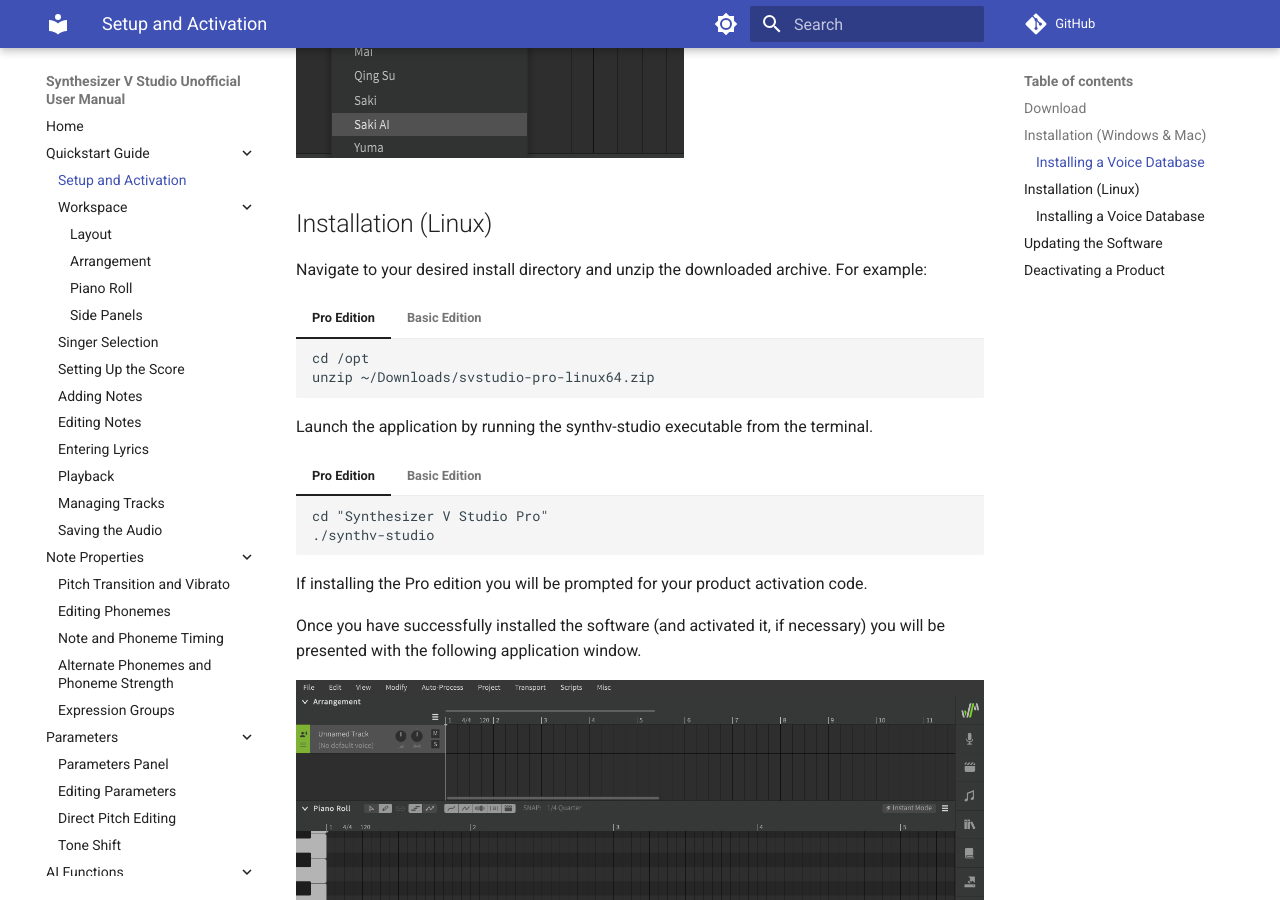
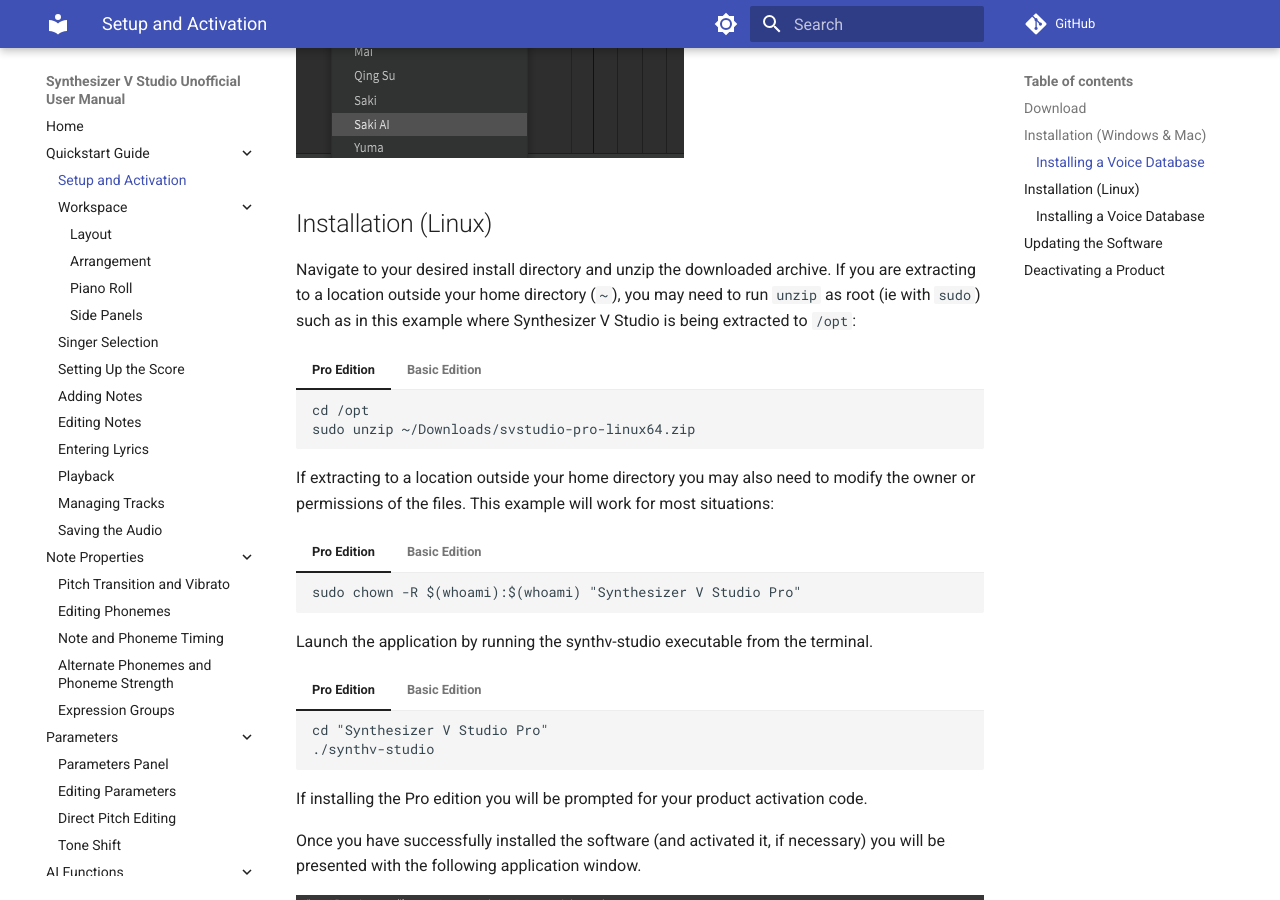
Before and after one commit to claire-west/svstudio-manual, an MkDocs documentation site: the page built from docs/setup.md, in a window 1280 px wide and 900 px high, scrolled down 1503 px. Built offline with MkDocs 1.6.1 and Material for MkDocs 9.7.7, drawn with Linux system fonts in a browser that asks for light colours; comment, search, counter and statistics services are not loaded.

Commit message:
Add better instructions for Linux setup (#13)

````diff
--- a/docs/setup.md
+++ b/docs/setup.md
@@ -28,18 +28,30 @@
 
 ## Installation (Linux)
 
-Navigate to your desired install directory and unzip the downloaded archive. For example:
+Navigate to your desired install directory and unzip the downloaded archive. If you are extracting to a location outside your home directory (`~`), you may need to run `unzip` as root (ie with `sudo`) such as in this example where Synthesizer V Studio is being extracted to `/opt`:
 
 === "Pro Edition"
     ```
     cd /opt
-    unzip ~/Downloads/svstudio-pro-linux64.zip
+    sudo unzip ~/Downloads/svstudio-pro-linux64.zip
     ```
 
 === "Basic Edition"
     ```
     cd /opt
-    unzip ~/Downloads/svstudio-basic-linux64.zip
+    sudo unzip ~/Downloads/svstudio-basic-linux64.zip
+    ```
+
+If extracting to a location outside your home directory you may also need to modify the owner or permissions of the files. This example will work for most situations:
+
+=== "Pro Edition"
+    ```
+    sudo chown -R $(whoami):$(whoami) "Synthesizer V Studio Pro"
+    ```
+
+=== "Basic Edition"
+    ```
+    sudo chown -R $(whoami):$(whoami) "Synthesizer V Studio Basic"
     ```
 
 Launch the application by running the synthv-studio executable from the terminal.
````
